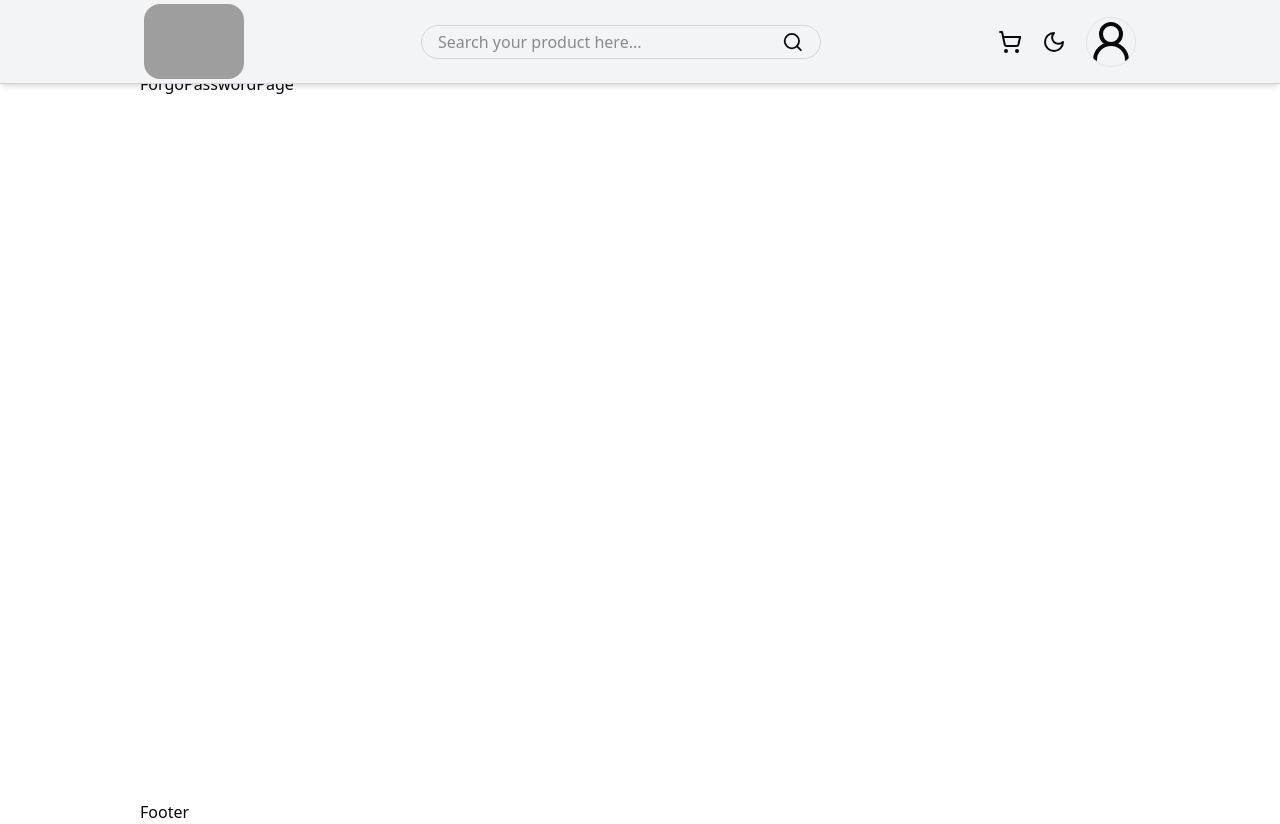
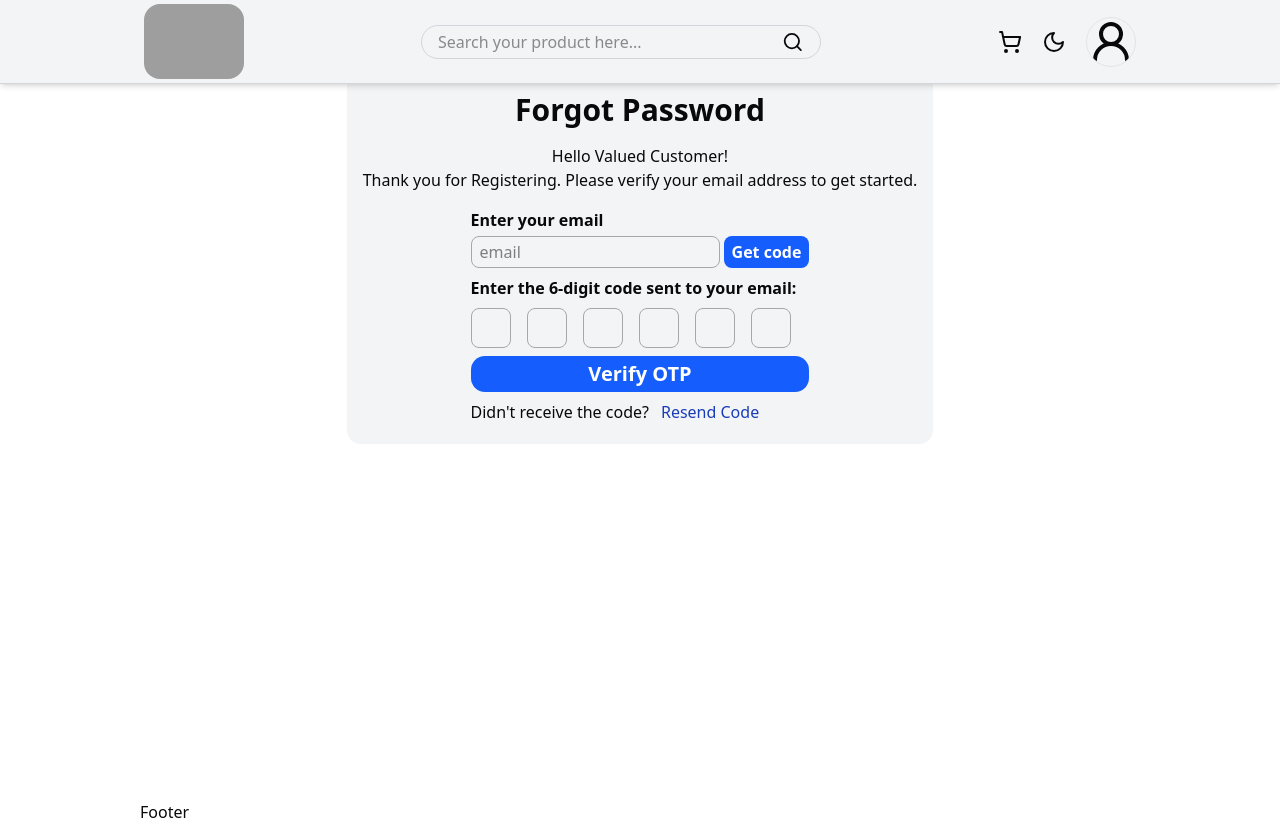
Before and after one commit to manishkush-waha/Fresh_Basket, a Next.js app: page /forgot-password in a window 1280 px wide. Built offline with nearby package versions, Linux system fonts and the light colour scheme; grey boxes are pictures that could not be loaded.

Commit message:
Refactor authentication and user management: update API responses to include user data, implement OTP generation for password recovery, and enhance loading state handling in UI components.

```diff
--- a/src/app/api/_utils/generatedOtp.js
+++ b/src/app/api/_utils/generatedOtp.js
@@ -1,3 +1,4 @@
+"use client"
 const generatedOtp = ()=>{
     return Math.floor(Math.random() * 900000) + 100000  /// 100000 to 999999
 }
--- /dev/null
+++ b/src/app/api/forgot-password/route.js
@@ -0,0 +1,85 @@
+"use server"
+import connectDB from "@/lib/mongoDB";
+import UserModel from "@/models/user.model";
+
+// GET endpoint to send OTP
+export async function GET(req) {
+    try {
+        await connectDB();
+        const { email } = await req.json();
+
+        if (!email) {
+            return Response.json({
+                error: 'Email is required',
+                status: 400
+            });
+        }
+
+        // Check if user exists
+        const user = await UserModel.findOne({ email });
+        if (!user) {
+            return Response.json({
+                error: 'User not found',
+                status: 404
+            });
+        }
+
+        // Generate OTP
+        const otp = generatedOtp();
+        const expiry = new Date();
+        expiry.setMinutes(expiry.getMinutes() + 10);
+
+        await UserModel.updateOne(
+            { email }, {
+            $set: {
+                forgot_password_otp: otp,
+                forgot_password_expiry: expiry
+            }
+        });
+
+        return Response.json({
+            message: 'OTP sent successfully',
+            status: 200,
+            otp
+        });
+    } catch (error) {
+        return Response.json({
+            error: error.message,
+            status: 500
+        });
+    }
+}
+
+
+// POST endpoint to verify OTP
+// export async function POST(request) {
+//     try {
+//         await connectToDB();
+//         const body = await request.json();
+//         const { email, otp } = body;
+
+//         if (!email || !otp) {
+//             return NextResponse.json({ error: 'Email and OTP are required' }, { status: 400 });
+//         }
+
+//         // Find user and verify OTP
+//         const user = await User.findOne({
+//             email,
+//             resetPasswordOTP: otp,
+//             resetPasswordOTPExpiry: { $gt: Date.now() }
+//         });
+
+//         if (!user) {
+//             return NextResponse.json({ error: 'Invalid or expired OTP' }, { status: 400 });
+//         }
+
+//         // Clear OTP fields
+//         user.resetPasswordOTP = undefined;
+//         user.resetPasswordOTPExpiry = undefined;
+//         await user.save();
+
+//         return NextResponse.json({ success: true, message: 'OTP verified successfully' }, { status: 200 });
+//     } catch (error) {
+//         return NextResponse.json({ error: error.message }, { status: 500 });
+//     }
+// }
--- a/src/app/api/google-login/route.js
+++ b/src/app/api/google-login/route.js
@@ -23,7 +23,8 @@ export async function POST(req) {
 
         const response = Response.json({
             message: 'Login successful',
-            status: 201
+            status: 201,
+            user
         });
 
         response.headers.set('accessToken', token);
--- a/src/app/api/google-register/route.js
+++ b/src/app/api/google-register/route.js
@@ -31,7 +31,8 @@ export async function POST(req) {
 
         const response = Response.json({
             message: 'User Created',
-            status: 201
+            status: 201,
+            user
         });
 
         response.headers.set('accessToken', token);
--- a/src/app/api/user-login/route.js
+++ b/src/app/api/user-login/route.js
@@ -25,12 +25,14 @@ export async function POST(req) {
         status: 401
       })
     }
+
     const token = jwt.sign({ userId: user._id }, (process.env.JWT_SECRET_KEY_ACCESS_TOKEN), { expiresIn: '7d' });
     await UserModel.updateOne({ email }, { accessToken: token });
 
     const response = Response.json({
       message: 'Login successful',
-      status: 201
+      status: 201,
+      user
     });
 
     response.headers.set('accessToken', token);
--- a/src/app/api/user-register/route.js
+++ b/src/app/api/user-register/route.js
@@ -30,7 +30,8 @@ export async function POST(req) {
 
     const response = Response.json({
       message: 'User Created',
-      status: 201
+      status: 201,
+      user
     });
 
     response.headers.set('accessToken', token);
--- a/src/app/forgot-password/page.jsx
+++ b/src/app/forgot-password/page.jsx
@@ -1,7 +1,10 @@
 import React from 'react'
+import ForgotPassword from '@/components/ForgotPassword'
 
 export default function ForgoPasswordPage() {
     return (
-        <div>ForgoPasswordPage</div>
+        <>
+            <ForgotPassword />
+        </>
     )
 }
--- /dev/null
+++ b/src/app/loading.jsx
@@ -0,0 +1,11 @@
+"use client"
+export default function Loading() {
+    // Or a custom loading skeleton component
+    return (
+        <>
+            <div className="w-full h-screen flex items-center justify-center">
+                <p className='text-center text-2xl font-bold animate-bounce'>Loading...</p>
+            </div>
+        </>
+    )
+}
--- a/src/app/login/page.jsx
+++ b/src/app/login/page.jsx
@@ -15,10 +15,13 @@ import { toast } from "react-toastify";
 import { useRouter } from "next/navigation";
 import { GoogleAuthProvider, signInWithPopup } from "firebase/auth";
 import { auth } from "@/lib/firebase";
+import { useDispatch } from "react-redux";
+import { setUserDetails } from "@/store/userSlice";
 
 export default function LoginPage() {
   const [error, setError] = useState('');
   const [isLoading, setIsLoading] = useState(false)
+  const dispatch = useDispatch();
   const router = useRouter();
 
   useEffect(() => {
@@ -44,7 +47,8 @@ export default function LoginPage() {
               localStorage.setItem('accessToken', response.headers.accesstoken);
               document.cookie = `accessToken=${response.headers._accesstoken}; max-age=3600; path=/`;
               toast.success(response.data.message);
-              router.push('/profile');
+              dispatch(setUserDetails(response.data.user));
+              router.push(`/profile/${response.data?.userId}`);
             }
           }).catch((error) => {
             toast.error(error.message);
@@ -96,7 +100,8 @@ export default function LoginPage() {
           localStorage.setItem('accessToken', response.headers.accesstoken);
           document.cookie = `accessToken=${response.headers.accesstoken}; max-age=3600; path=/`;
           toast.success(response.data.message);
-          router.push('/profile');
+          dispatch(setUserDetails(response.data.user));
+          router.push(`/profile/${response.data?.userId}`);
         }
       })
       .catch((error) => {
--- a/src/components/forgotPassword.jsx
+++ b/src/components/forgotPassword.jsx
@@ -1,8 +1,10 @@
 "use client";
+import axios from 'axios';
 import React, { useState } from 'react';
-// import './EmailTemplate.css';
+import { toast } from 'react-toastify';
 
-const EmailTemplate = ({ userName, email }) => {
+const ForgotPassword = () => {
+    const [email, setEmail] = useState('');
     const [otp, setOtp] = useState(['', '', '', '', '', '']);
 
     const handleChange = (element, index) => {
@@ -10,49 +12,71 @@ const EmailTemplate = ({ userName, email }) => {
 
         setOtp([...otp.map((d, idx) => (idx === index ? element.value : d))]);
 
-        // Focus next input
         if (element.nextSibling && element.value !== '') {
             element.nextSibling.focus();
         }
     };
 
+    async function GetCode() {
+        console.log(email);
+
+        if (!email) {
+            toast.error('Please enter your email address');
+            return;
+        }
+        axios.get('/api/forgot-password/', email)
+        .then((response)=>{
+            console.log(response.data);
+        }).catch((error)=>{
+            toast.error(error.message);
+        })
+    }
+
+    async function varifyOtp() {
+        console.log(otp);
+
+        axios.post('/api/forgot-password/', )
+    }
+
     return (
-        <div className="email-verification">
-            <div className="email-card">
-                <div className="logo">
-                    <img src="/your-logo.png" alt="Logo" />
+        <div className="w-full flex justify-center ">
+            <div className=" px-4 bg-gray-100 mx-auto rounded-xl gap-4 flex p-5 flex-col justify-center items-center">
+                <h1 className='text-3xl font-bold'>Forgot Password</h1>
+
+                <div className="w-full flex flex-col items-center justify-center">
+                    <h2 className=''>Hello Valued Customer!</h2>
+                    <p className='w-full flex justify-center items-center'>Thank you for Registering. Please verify your email address to get started.</p>
                 </div>
 
-                <h1>Email Verification</h1>
+                <div className="flex flex-col gap-2">
+                    <form className='flex flex-col gap-1 w-full' action={GetCode}>
+                        <label htmlFor="email" className='font-bold'>Enter your email</label>
+                        <div className='flex gap-1'>
+                            <input type="email" placeholder='email' id='email' className="w-full px-2 h-8 border-[1px] rounded-md border-[#a8a8a8] flex items-center justify-center" onChange={(e)=>{setEmail(e.target.value)}}/>
+                            <button className='font-bold bg-blue-600 rounded-md text-nowrap text-white px-2 cursor-pointer'>Get code</button>
+                        </div>
 
-                <div className="welcome-message">
-                    <h2>Hello {userName || 'Valued Customer'}!</h2>
-                    <p>Thank you for Registering. Please verify your email address to get started.</p>
-                    <p className="email-display">{email}</p>
-                </div>
-
-                <div className="otp-section">
-                    <p>Enter the 6-digit code sent to your email:</p>
-                    <div className="otp-inputs">
+                    </form>
+                    <p className='font-bold'>Enter the 6-digit code sent to your email:</p>
+                    <div className='flex gap-4'>
                         {otp.map((data, index) => (
                             <input
                                 key={index}
                                 type="text"
                                 maxLength="1"
                                 value={data}
+                                className="w-10 h-10 border-[1px] rounded-md border-[#a8a8a8] flex items-center justify-center"
                                 onChange={(e) => handleChange(e.target, index)}
                                 onFocus={(e) => e.target.select()}
                             />
                         ))}
                     </div>
 
-                    <button className="verify-button">
-                        Verify Email
-                    </button>
+                    <button disabled className="px-2 bg-blue-600 text-xl font-bold text-white py-1 rounded-xl disabled:cursor-no-drop" onClick={varifyOtp}>Verify OTP</button>
 
-                    <div className="resend-section">
+                    <div className="flex gap-2">
                         <p>Didn't receive the code?</p>
-                        <button className="resend-button">Resend Code</button>
+                        <button disabled className="px-1 text-blue-800 cursor-pointer rounded disabled:cursor-no-drop">Resend Code</button>
                     </div>
                 </div>
             </div>
@@ -60,4 +84,4 @@ const EmailTemplate = ({ userName, email }) => {
     );
 };
 
-export default EmailTemplate;
+export default ForgotPassword;
```
Also changed, not shown: src/app/register/page.jsx (+7 -2 lines), src/components/Header.jsx (+7 -2 lines), 2 other files (tests, documents, lock files or other folders).
